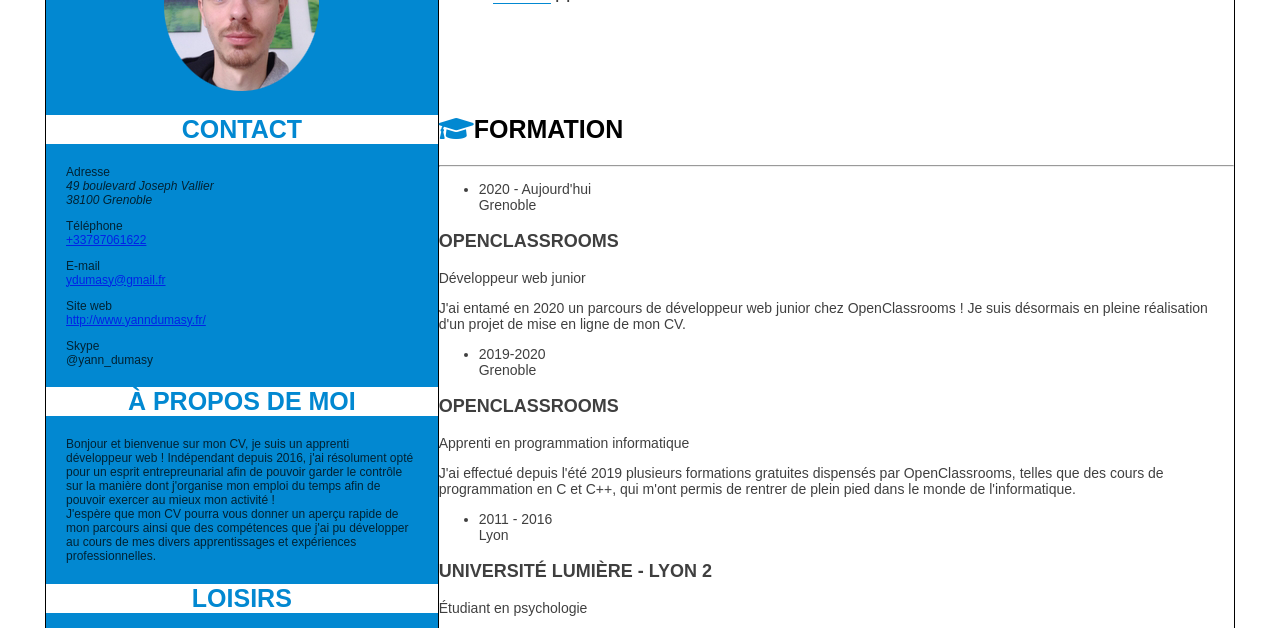
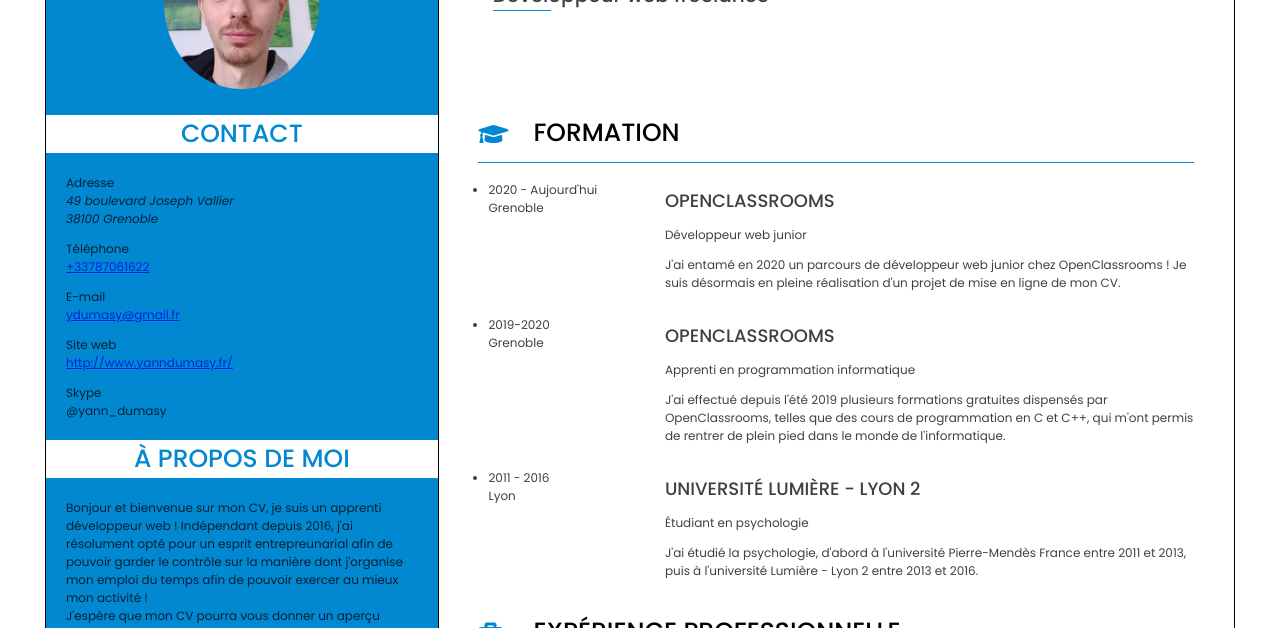
Before and after one commit to ydumasy/CV_OpenClassrooms, a plain HTML site: page CV.html in a window 1280 px wide. Shown: the part 95-723 px from the top of the page. Drawn offline with Linux system fonts and the light colour scheme.

Commit message:
Formatage des parties 'formation' et 'expérience'

```diff
--- a/CV.html
+++ b/CV.html
@@ -5,8 +5,9 @@
     <meta name="viewport" content="width=device-width, initial-scale=1.0">
     <meta name="description" content="Bonjour et bienvenue sur mon site, n'hésitez pas à aller faire un tour sur mon CV !">
 
-    <link href="style.css" rel="stylesheet">
+    <link href="css/style.css" rel="stylesheet">
     <link href="css/all.css" rel="stylesheet">
+    <link href="https://fonts.googleapis.com/css2?family=Poppins:ital,wght@0,400;0,500;1,400&display=swap" rel="stylesheet">
 
     <title>Mon CV</title>
 </head>
@@ -26,27 +27,34 @@
                 <ul>
                     <li>2020 - Aujourd'hui<br>Grenoble</li>
                 </ul>
+                <div>
                     <h3>OpenClassRooms</h3>
                     <p>Développeur web junior</p>
                     <p>J'ai entamé en 2020 un parcours de développeur web junior chez OpenClassrooms ! Je suis désormais en pleine réalisation d'un projet de mise en ligne de mon CV.</p>
+                </div>
             </div>
             <div class="formation2">
                 <ul>
                     <li>2019-2020<br>Grenoble</li>
                 </ul>
+                <div>
                     <h3>OpenClassrooms</h3>
                     <p>Apprenti en programmation informatique</p>
                     <p>J'ai effectué depuis l'été 2019 plusieurs formations gratuites dispensés par OpenClassrooms, telles que des cours de programmation en C et C++, qui m'ont permis de rentrer de plein pied dans le monde de l'informatique.</p>
+                </div>
             </div>
             <div class="formation3">
                 <ul>
                     <li>2011 - 2016<br>Lyon</li>
                 </ul>
+                <div>
                     <h3>Université Lumière - Lyon 2</h3>
                     <p>Étudiant en psychologie</p>
                     <p>J'ai étudié la psychologie, d'abord à l'université Pierre-Mendès France entre 2011 et 2013, puis à l'université Lumière - Lyon 2 entre 2013 et 2016.</p>
                 </div>
+            </div>
         </section>
+
         <section class="experience">
             <i class="fas fa-briefcase fa-2x"></i>
             <h2>Expérience professionnelle</h2>
@@ -55,34 +63,41 @@
                 <ul>
                     <li>2016 - Aujourd'hui<br>Grenoble</li>
                 </ul>
+                <div>
                     <h3>Deliveroo</h3>
                     <p>Coursier à vélo</p>
                     <p>Je travaille en tant que coursier à vélo avec Deliveroo depuis septembre 2016 ! J'effectue ce travail en tant qu'indépendant, c'est-à-dire que je dois gérer moi-même mes horaires de travail ainsi que la comptabilité de mon auto-entreprise, ce qui nécessite une certaine auto-discipline.</p>
+                </div>
             </div>
             <div class="experience2">
                 <ul>
                     <li>2017 - Aujourd'hui<br>Grenoble</li>
                 </ul>
+                <div>
                     <h3>Uber Eats</h3>
                     <p>Coursier à vélo</p>
                     <p>Je travaille également avec Uber Eats depuis juillet 2017. Le fait d'avoir plusieurs partenaires me permet de bénéficier du meilleur de chaque fonctionnement pour maximiser mon efficacité ainsi que mes revenus.</p>
                 </div>
+            </div>
         </section>
+
         <section class="recommandations">
             <i class="fas fa-user-edit fa-2x"></i>
             <h2>Recommandations</h2>
             <hr>
-            <div class="recommandation1">
+            <div class="contenu-recommandations">
+                <div>
                     <h4>Deliveroo</h4>
                     <p>Service Coursier</p>
-                <p>Téléphone : <a href="tel: +33">+33977550332</a></p>
-                <p>E-mail : <a href="mailto: bikers@deliveroo.fr">bikers@deliveroo.fr</a></p>
+                    <p>Téléphone : <a href="tel:+33">+33977550332</a></p>
+                    <p>E-mail : <a href="mailto:bikers@deliveroo.fr">bikers@deliveroo.fr</a></p>
                 </div>
-            <div class="recommandation2">
+                <div>
                     <h4>Uber Eats</h4>
                     <p>Service coursier</p>
-                <p>Téléphone : <a href="tel: +33">+33805088892</a></p>
-                <p>E-mail : <a href="mailto: noreply@uber.com">noreply@uber.com</a></p>
+                    <p>Téléphone : <a href="tel:+33">+33805088892</a></p>
+                    <p>E-mail : <a href="mailto:noreply@uber.com">noreply@uber.com</a></p>
+                </div>
             </div>
         </section>
     </main>
@@ -99,11 +114,11 @@
             </div>
             <div class="bloc">
                 <p>Téléphone</p>
-                <a href="tel: +33">+33787061622</a>
+                <a href="tel:+33">+33787061622</a>
             </div>
             <div class="bloc">
                 <p>E-mail</p>
-                <a href="mailto: ydumasy@gmail.fr">ydumasy@gmail.fr</a>
+                <a href="mailto:ydumasy@gmail.fr">ydumasy@gmail.fr</a>
             </div>
             <div class="bloc">
                 <p>Site web</p>
@@ -114,10 +129,12 @@
                 <p class="pseudo-skype">@yann_dumasy</p>
             </div>
         </section>
+
         <section class="a-propos">
             <h2>À propos de moi</h2>
             <p>Bonjour et bienvenue sur mon CV, je suis un apprenti développeur web ! Indépendant depuis 2016, j'ai résolument opté pour un esprit entrepreunarial afin de pouvoir garder le contrôle sur la manière dont j'organise mon emploi du temps afin de pouvoir exercer au mieux mon activité !<br>J'espère que mon CV pourra vous donner un aperçu rapide de mon parcours ainsi que des compétences que j'ai pu développer au cours de mes divers apprentissages et expériences professionnelles.</p>
         </section>
+
         <section class="loisirs">
             <h2>Loisirs</h2>
             <div class="icones">
--- a/css/style.css
+++ b/css/style.css
@@ -6,9 +6,43 @@
 body {
     max-width: 1190px;
     margin: auto;
+    font-size: 12px;
     display: flex;
 }
 
+h1, h2, h3, h4 {
+    text-transform: uppercase;
+}
+
+h1 {
+    font-size: 40px;
+    font-weight: 400;
+    margin-bottom: 0;
+    line-height: 1.2em;
+}
+
+h2 {
+    font-size: 25px;
+    font-weight: 500;
+}
+
+h3 {
+    font-size: 18px;
+    font-weight: 500;
+}
+
+h4 {
+    font-size: 14px;
+    font-weight: 400;
+}
+
+hr {
+    height: 1px;
+    background-color: #0288D1;
+    border: none;
+}
+
+/* Éléments de la partie main */
 main {
     order: 2;
     width: 67%;
@@ -16,18 +50,62 @@ main {
     border-right: 1px solid black;
 }
 
+main h2 {
+    margin-left: 55px;
+    margin-bottom: 10px;
+}
+
+main h3 {
+    margin-bottom: 12px;
+}
+
+main i {
+    color: #0288D1;
+    float: left;
+    transform: translateY(33%);
+}
+
 header {
     margin-left: 54px;
+    margin-bottom: 103px;
 }
 
 header hr {
     width: 58px;
-    height: 1px;
-    background-color: #0288D1;
     margin: 0;
-    border: none;
 }
 
+header p {
+    font-size: 20px;
+    font-weight: 500;
+    opacity: 0.75;
+    margin: 0;
+}
+
+.formation, .experience, .recommandations {
+    width: 90%;
+    margin: auto;
+}
+
+.formation1, .formation2, .formation3, .experience1, .experience2, .contenu-recommandations {
+    display: flex;
+}
+
+.formation ul, .experience ul {
+    flex: 1;
+    padding-left: 10px;
+}
+
+.formation1 div, .formation2 div, .formation3 div, .experience1 div, .experience2 div {
+    flex: 3;
+}
+
+
+.formation1, .formation2, .formation3, .experience1, .experience2, .recommandation1, .recommandation2 {
+    opacity: 0.75;
+}
+
+/* Éléments de la partie aside */
 aside {
     order: 1;
     background-color: #0288D1;
@@ -41,26 +119,6 @@ aside h2 {
     color: #0288D1;
 }
 
-h1 {
-    font-size: 40px;
-    font-weight: 400;
-    text-transform: uppercase;
-    margin-bottom: 0;
-    line-height: 1.2em;
-}
-
-h1 + p {
-    font-size: 20px;
-    font-weight: 500;
-    opacity: 0.75;
-    margin: 0;
-}
-
-h2 {
-    font-size: 25px;
-    text-transform: uppercase;
-}
-
 .prenom {
     color: #0288D1;
 }
@@ -70,7 +128,6 @@ h2 {
 }
 
 .bloc {
-    font-size: 12px;
     opacity: 0.75;
     margin-left: 20px;
     margin-bottom: 10px;
@@ -85,7 +142,14 @@ h2 {
 }
 
 .a-propos p {
-    font-size: 12px;
     opacity: 0.75;
     margin: 20px;
 }
+
+.icones {
+    width: 80%;
+    margin: auto;
+    opacity: 0.75;
+    display: flex;
+    justify-content: space-around;
+}
--- a/style.css
+++ /dev/null
@@ -1,122 +0,0 @@
-* {
-    font-family: 'Poppins', sans-serif;
-    box-sizing: border-box;
-}
-
-body {
-    max-width: 1190px;
-    margin: auto;
-    font-size: 14px;
-    display: flex;
-}
-
-h1, h2, h3, h4 {
-    text-transform: uppercase;
-}
-
-h1 {
-    font-size: 40px;
-    font-weight: 400;
-    margin-bottom: 0;
-    line-height: 1.2em;
-}
-
-h2 {
-    font-size: 25px;
-}
-
-h3 {
-    font-size: 18px;
-}
-
-h4 {
-    font-size: 14px;
-}
-
-/* Éléments de la partie main */
-main {
-    order: 2;
-    width: 67%;
-    border-left: 1px solid black;
-    border-right: 1px solid black;
-}
-
-main i {
-    color: #0288D1;
-    float: left;
-}
-
-header {
-    margin-left: 54px;
-    margin-bottom: 111px;
-}
-
-header hr {
-    width: 58px;
-    height: 1px;
-    background-color: #0288D1;
-    margin: 0;
-    border: none;
-}
-
-header p {
-    font-size: 20px;
-    font-weight: 500;
-    opacity: 0.75;
-    margin: 0;
-}
-
-.formation1, .formation2, .formation3, .experience1, .experience2, .recommandation1, .recommandation2 {
-    opacity: 0.75;
-}
-
-/* Éléments de la partie aside */
-aside {
-    order: 1;
-    background-color: #0288D1;
-    width: 33%;
-    border-left: 1px solid black;
-}
-
-aside h2 {
-    text-align: center;
-    background-color: #FFF;
-    color: #0288D1;
-}
-
-.prenom {
-    color: #0288D1;
-}
-
-.photo {
-    text-align: center;
-}
-
-.bloc {
-    font-size: 12px;
-    opacity: 0.75;
-    margin-left: 20px;
-    margin-bottom: 10px;
-}
-
-.bloc p {
-    margin-bottom: 0;
-}
-
-.bloc a, .pseudo-skype {
-    margin-top: 0;
-}
-
-.a-propos p {
-    font-size: 12px;
-    opacity: 0.75;
-    margin: 20px;
-}
-
-.icones {
-    width: 80%;
-    margin: auto;
-    opacity: 0.75;
-    display: flex;
-    justify-content: space-around;
-}
```
Lines whose indentation alone changed are shown as unchanged.
